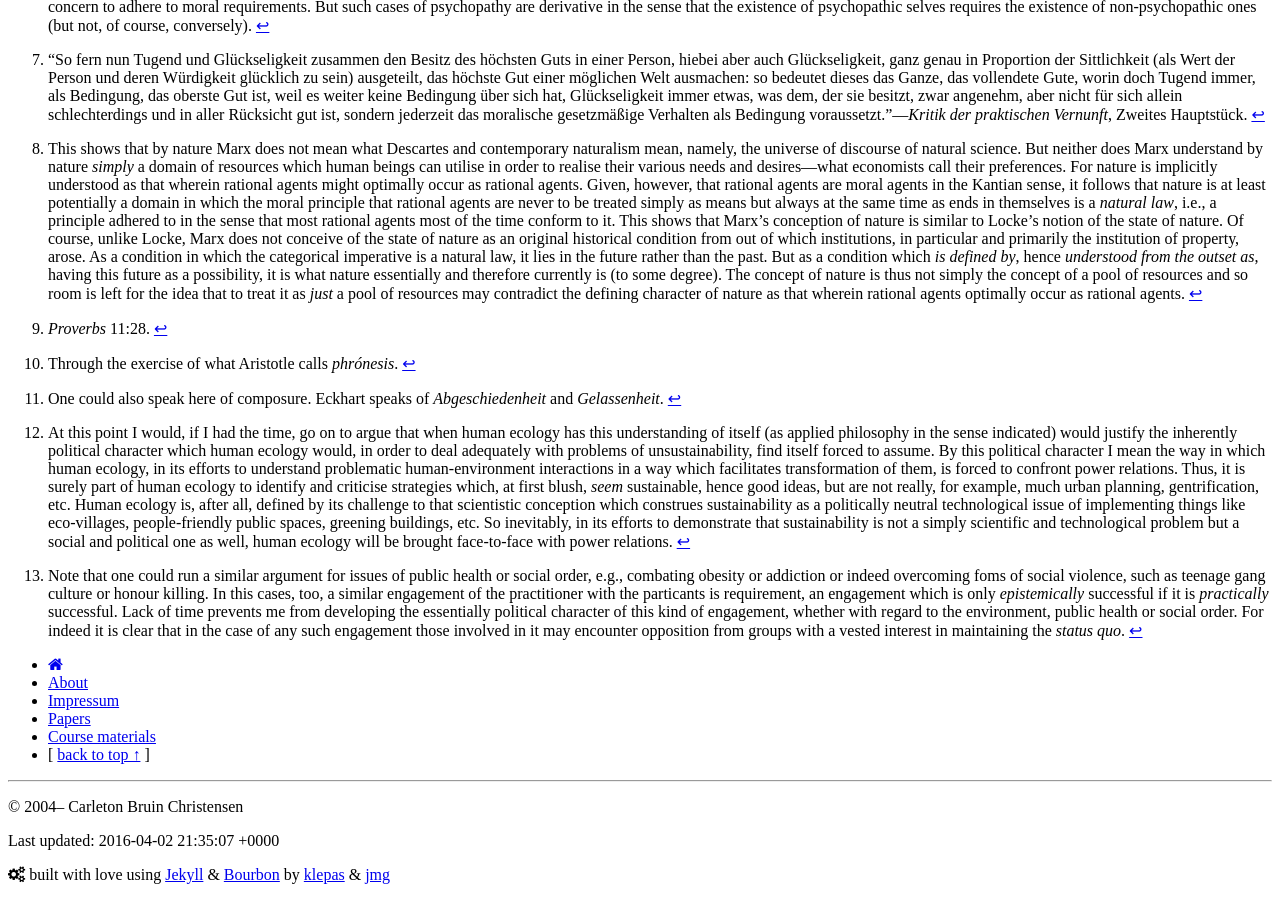
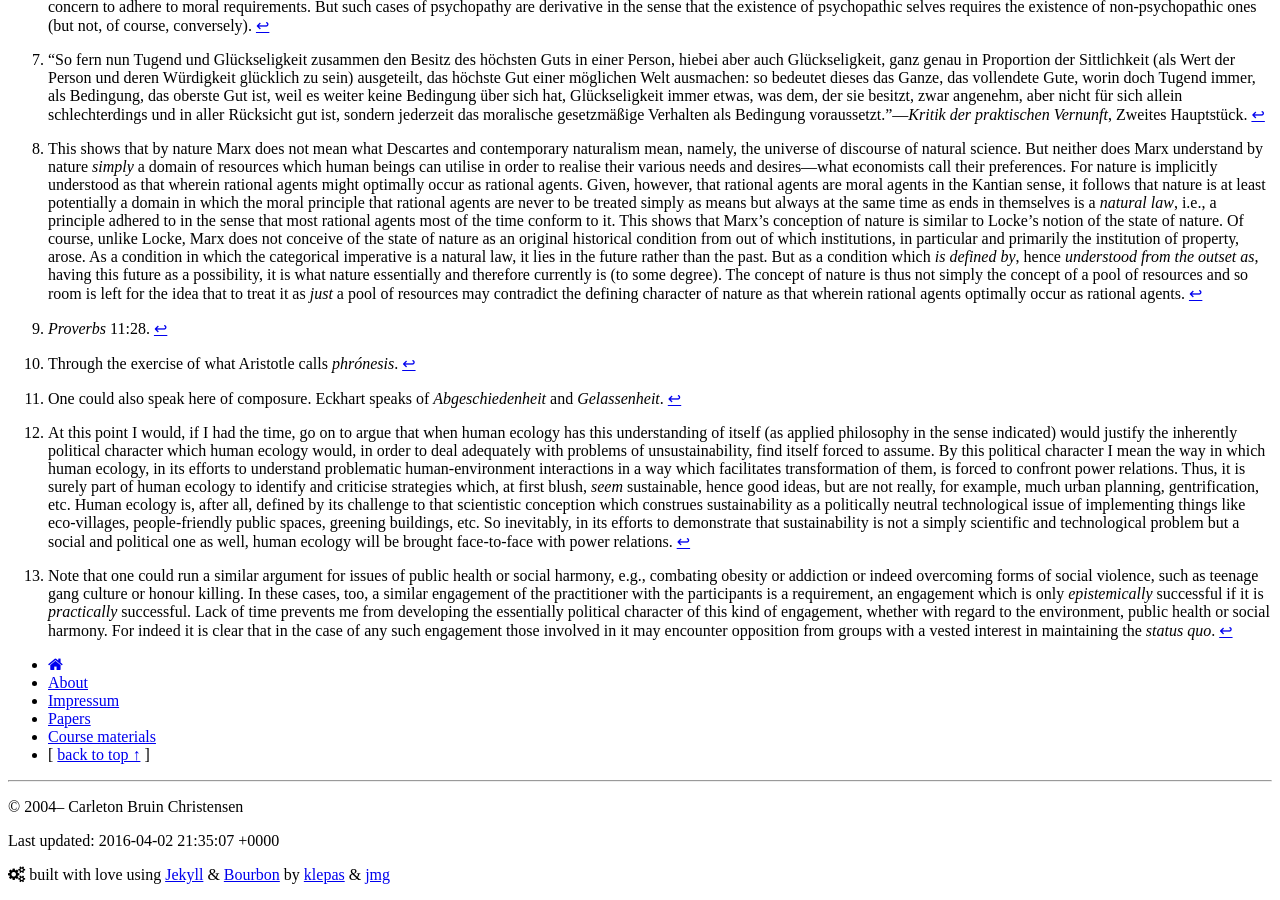
Before and after one commit to klepas/bruins-site, a Jekyll site: the page built from papers/_posts/2016-04-15-Eleventh-Thesis-SHE-2016.md, in a window 1280 px wide and 900 px high, scrolled down 2898 px. Built offline with Jekyll 4.4.1, drawn with Linux system fonts in a browser that asks for light colours; nearby versions of some CDN libraries; some web fonts are replaced.

Commit message:
correction of late note

```diff
--- a/papers/_posts/2016-04-15-Eleventh-Thesis-SHE-2016.md
+++ b/papers/_posts/2016-04-15-Eleventh-Thesis-SHE-2016.md
@@ -67,4 +67,4 @@ Note, however, a crucial feature of the knowledge which human ecology, practised
 
 [^12]: At this point I would, if I had the time, go on to argue that when human ecology has this understanding of itself (as applied philosophy in the sense indicated) would justify the inherently political character which human ecology would, in order to deal adequately with problems of unsustainability, find itself forced to assume. By this political character I mean the way in which human ecology, in its efforts to understand problematic human-environment interactions in a way which facilitates transformation of them, is forced to confront power relations. Thus, it is surely part of human ecology to identify and criticise strategies which, at first blush, _seem_ sustainable, hence good ideas, but are not really, for example, much urban planning, gentrification, etc. Human ecology is, after all, defined by its challenge to that scientistic conception which construes sustainability as a politically neutral technological issue of implementing things like eco-villages, people-friendly public spaces, greening buildings, etc. So inevitably, in its efforts to demonstrate that sustainability is not a simply scientific and technological problem but a social and political one as well, human ecology will be brought face-to-face with power relations.
 
-[^13]: Note that one could run a similar argument for issues of public health or social order, e.g., combating obesity or addiction or indeed overcoming foms of social violence, such as teenage gang culture or honour killing. In this cases, too, a similar engagement of the practitioner with the particants is requirement, an engagement which is only _epistemically_ successful if it is _practically_ successful. Lack of time prevents me from developing the essentially political character of this kind of engagement, whether with regard to the environment, public health or social order. For indeed it is clear that in the case of any such engagement those involved in it may encounter opposition from groups with a vested interest in maintaining the _status quo_.
+[^13]: Note that one could run a similar argument for issues of public health or social harmony, e.g., combating obesity or addiction or indeed overcoming forms of social violence, such as teenage gang culture or honour killing. In these cases, too, a similar engagement of the practitioner with the participants is a requirement, an engagement which is only _epistemically_ successful if it is _practically_ successful. Lack of time prevents me from developing the essentially political character of this kind of engagement, whether with regard to the environment, public health or social harmony. For indeed it is clear that in the case of any such engagement those involved in it may encounter opposition from groups with a vested interest in maintaining the _status quo_.
```
Also changed, not shown: 3 other files.
